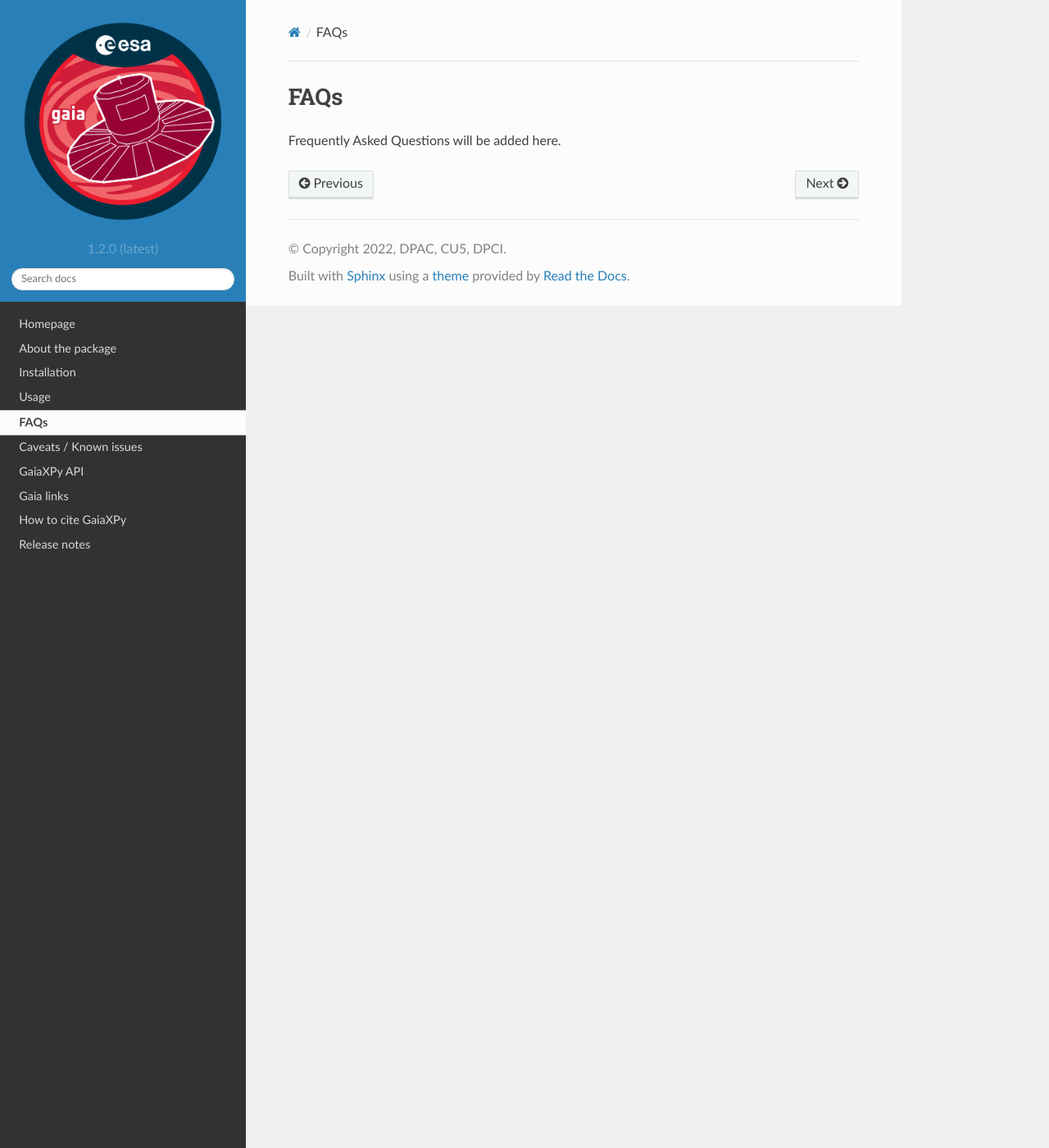
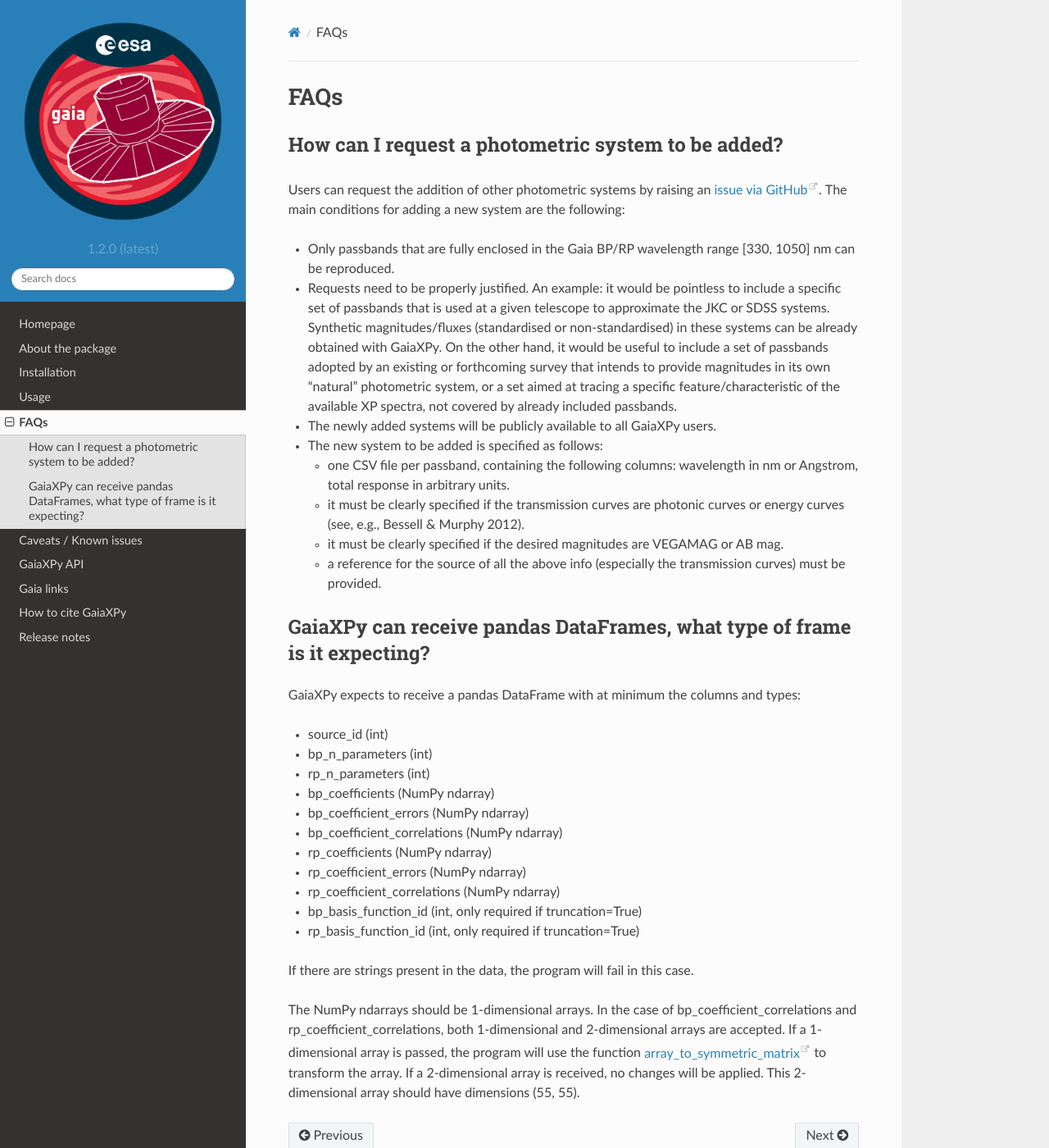
Before and after one commit to gaia-dpci/GaiaXPy, a Sphinx documentation site: the page built from docs/source/faqs.rst, in a window 1280 px wide and 1400 px high. Shown: the whole window at 82% size. Built offline with Sphinx 7.4.7 and the Read the Docs theme 2.0.0, drawn with Linux system fonts in a browser that asks for light colours; formulas are drawn with MathJax 3.

Commit message:
add first FAQs

```diff
--- a/docs/source/faqs.rst
+++ b/docs/source/faqs.rst
@@ -1,4 +1,40 @@
 FAQs
 ====
 
-Frequently Asked Questions will be added here.
+How can I request a photometric system to be added?
+---------------------------------------------------
+
+Users can request the addition of other photometric systems by raising an `issue via GitHub <https://github.com/gaia-dpci/GaiaXPy/issues>`_.
+The main conditions for adding a new system are the following:
+
+* Only passbands that are fully enclosed in the Gaia BP/RP wavelength range [330, 1050] nm can be reproduced.
+* Requests need to be properly justified. An example: it would be pointless to include a specific set of passbands that is used at a given telescope to approximate the JKC or SDSS systems. Synthetic magnitudes/fluxes (standardised or non-standardised) in these systems can be already obtained with GaiaXPy. On the other hand, it would be useful to include a set of passbands adopted by an existing or forthcoming survey that intends to provide magnitudes in its own “natural” photometric system, or a set aimed at tracing a specific feature/characteristic of the available XP spectra, not covered by already included passbands.
+* The newly added systems will be publicly available to all GaiaXPy users.
+* The new system to be added is specified as follows:
+
+  * one CSV file per passband, containing the following columns: wavelength in nm or Angstrom, total response in arbitrary units.
+  * it must be clearly specified if the transmission curves are photonic curves or energy curves (see, e.g., Bessell & Murphy 2012).
+  * it must be clearly specified if the desired magnitudes are VEGAMAG or AB mag.
+  * a reference for the source of all the above info (especially the transmission curves) must be provided.
+
+
+GaiaXPy can receive pandas DataFrames, what type of frame is it expecting?
+-------------------------------------------------------------------------------
+
+GaiaXPy expects to receive a pandas DataFrame with at minimum the columns and types:
+
+* source_id (int)
+* bp_n_parameters (int)
+* rp_n_parameters (int)
+* bp_coefficients (NumPy ndarray)
+* bp_coefficient_errors (NumPy ndarray)
+* bp_coefficient_correlations (NumPy ndarray)
+* rp_coefficients (NumPy ndarray)
+* rp_coefficient_errors (NumPy ndarray)
+* rp_coefficient_correlations (NumPy ndarray)
+* bp_basis_function_id (int, only required if truncation=True)
+* rp_basis_function_id (int, only required if truncation=True)
+
+If there are strings present in the data, the program will fail in this case.
+
+The NumPy ndarrays should be 1-dimensional arrays. In the case of bp_coefficient_correlations and rp_coefficient_correlations, both 1-dimensional and 2-dimensional arrays are accepted. If a 1-dimensional array is passed, the program will use the function `array_to_symmetric_matrix <https://gaiaxpy.readthedocs.io/en/latest/gaiaxpy.core.html#gaiaxpy.core.generic_functions.array_to_symmetric_matrix>`_ to transform the array. If a 2-dimensional array is received, no changes will be applied. This 2-dimensional array should have dimensions (55, 55).
```
